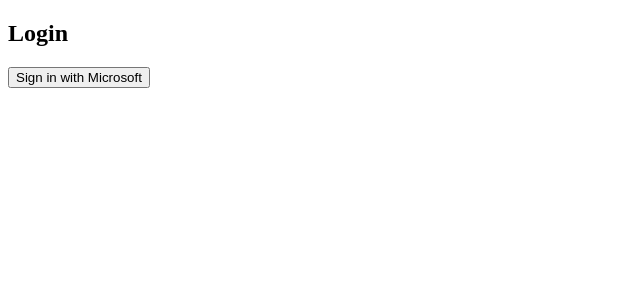
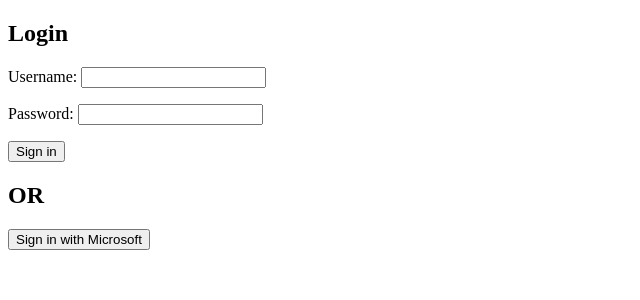
Before and after one commit to Privettjoshua93/OOL, a Django app: page /accounts/login/ in a window 1280 px wide. Shown: the top 300 px of the page, without its empty margins (0-640 px from the left). Run offline with Django 5.2, Linux system fonts and the light colour scheme; data comes from the database, SQL or seed files in the repository; both versions use the stored data as it was after the commit.

Commit message:
added username and password back for local accounts

```diff
--- a/project/main/templates/login.html
+++ b/project/main/templates/login.html
@@ -5,6 +5,22 @@
 </head>
 <body>
     <h2>Login</h2>
+    <form method="post" action="{% url 'login' %}">
+        {% csrf_token %}
+        <input type="hidden" name="next" value="{% url 'login_redirect' %}">
+        <p>
+            <label for="username">Username:</label>
+            <input type="text" id="username" name="username" required>
+        </p>
+        <p>
+            <label for="password">Password:</label>
+            <input type="password" id="password" name="password" required>
+        </p>
+        <p>
+            <button type="submit">Sign in</button>
+        </p>
+    </form>
+    <h2>OR</h2>
     <a href="{% url 'social:begin' 'azuread-tenant-oauth2' %}">
         <button type="button">Sign in with Microsoft</button>
     </a>
--- a/project/project/settings.py
+++ b/project/project/settings.py
@@ -128,9 +128,9 @@
 
 # Authentication backends
 AUTHENTICATION_BACKENDS = (
-    'django.contrib.auth.backends.ModelBackend',
+    'django.contrib.auth.backends.ModelBackend',  # Enable local user authentication
     'allauth.account.auth_backends.AuthenticationBackend',
-    'social_core.backends.azuread_tenant.AzureADTenantOAuth2',
+    'social_core.backends.azuread_tenant.AzureADTenantOAuth2',  # Enable Microsoft SSO
 )
 
 def update_social_auth_settings():
--- a/project/project/urls.py
+++ b/project/project/urls.py
@@ -16,7 +16,7 @@
 """
 from django.contrib import admin
 from django.urls import path, include
-from django.views.generic import RedirectView, TemplateView
+from django.views.generic import TemplateView
 from main import views
 
 urlpatterns = [
@@ -25,6 +25,7 @@
     path('accounts/', include('allauth.urls')),
     path('social-auth/', include('social_django.urls', namespace='social')),
     path('login_redirect/', views.login_redirect, name='login_redirect'),
-    path('', RedirectView.as_view(url='/login_redirect/')),  # Ensure proper landing post-login
-    path('', include('main.urls')),
+    path('', views.login_redirect),  # Default path to handle user redirection via login_redirect
+    path('', include('main.urls')),  # Ensure all main URLs are included
+    path('auth/', include('django.contrib.auth.urls')),  # Add Django auth URLs for login handling
 ]
```
Also changed, not shown: project/db.sqlite3.
